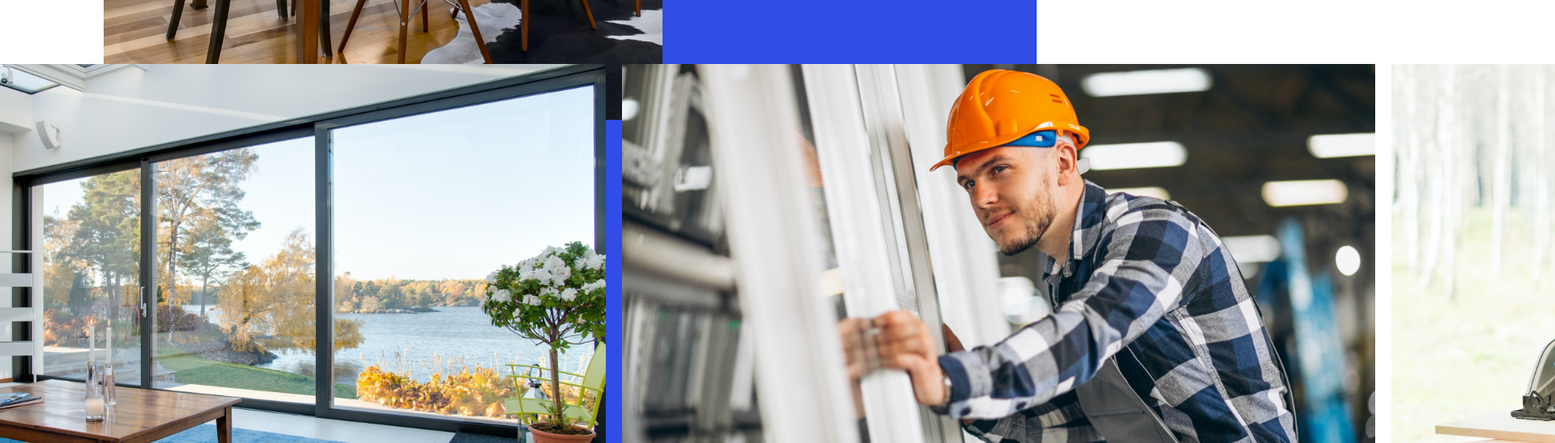
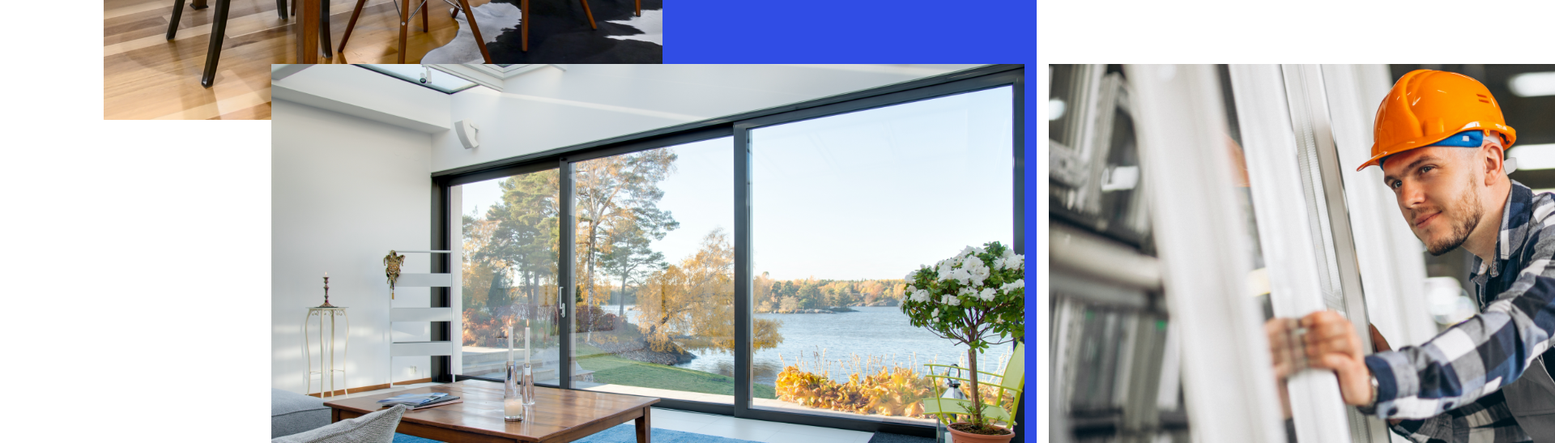
Before and after one commit to vanjaandrejic/van-wauwe-site, a plain HTML site: page index.html in a window 1280 px wide. Both pictures are taken after a click on the button "LEFT". Shown: the part 1841-2388 px from the top of the page at 81% size, 1920 px wide, since content can reach past the window. Drawn offline with Linux system fonts and the light colour scheme; a web font is replaced by a local one.

Commit message:
adding slider logic

```diff
--- a/app.js
+++ b/app.js
@@ -0,0 +1,52 @@
+const slider = document.querySelector('.slider_images');
+const sliderImages = document.querySelectorAll('.slider_images img');
+
+const prevBtn = document.querySelector('.slide_left');
+const nextBtn = document.querySelector('.slide_right');
+
+// counter
+
+let counter = 1;
+const size = 950;
+console.log(size);
+
+slider.style.transform = 'translateX(' + (-size * counter) + 'px)';
+
+
+nextBtn.addEventListener('click', ()=> {
+
+    if (counter >= 2) {
+        nextBtn.disable = true;
+    } else {
+
+   slider.style.transition = "transform 0.4s ease-in-out";
+   counter++;
+   slider.style.transform = 'translateX(' + (-size * counter) + 'px)';
+
+   console.log(counter);
+}
+});
+
+prevBtn.addEventListener('click', ()=> {
+
+    if (counter <= 0) {
+        prevBtn.disable = true;
+    } else {
+
+    slider.style.transition = "transform 0.4s ease-in-out";
+    counter--;
+    slider.style.transform = 'translateX(' + (-size * counter) + 'px)';
+
+    console.log(counter);
+    }
+});
+
+
+// slider.addEventListener('transitionend', () => {
+//     if(sliderImages[counter].id === 'lastClone') {
+
+
+//         counter = sliderImages.length -2;
+//         slider.style.transform = 'translateX(' + (-size * counter) + 'px)';
+//     }
+// })
--- a/style/_slider.scss
+++ b/style/_slider.scss
@@ -3,19 +3,18 @@
     margin: 0 auto;
     position: absolute;
     top: 240%;
-    left: -15%;
+    left: 25%;
 }
 
 
 .slider_images {
     display: flex;
     justify-content: space-between;
-    align-items: center;
-    width: 100%;
+    width: 100vw;
 }
 
 .slider_images img {
-    padding: 0 10px;
+    padding: 0 15px;
 }
 
 .slider_btns {
```
Also changed, not shown: index.html (+4 -0 lines), style/main.css, 1 other file.
